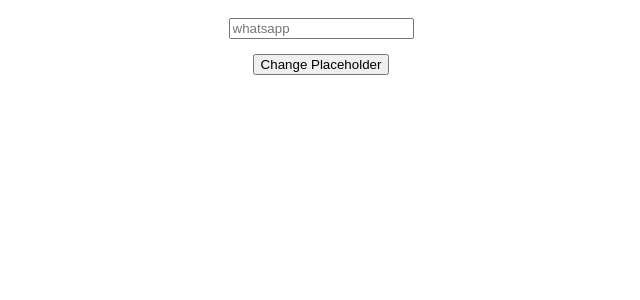
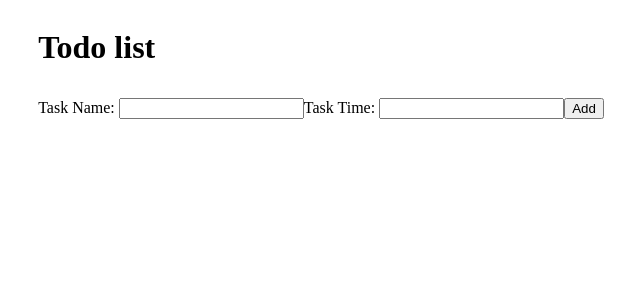
Before and after one commit to Amal-AM4/react-study-class, a React (Create React App) app: page / in a window 1280 px wide. Shown: the top 300 px of the page, without its empty margins (319-959 px from the left). Built offline with nearby package versions, Linux system fonts and the light colour scheme.

Commit message:
todo list

```diff
--- a/src/App.js
+++ b/src/App.js
@@ -1,29 +1,50 @@
 import { useEffect, useRef, useState } from "react";
 import './App.scss'
+import Task from "./components/Task";
 
 
 function App() {
 
+  // const [taskName, setTaskName] = useState("")
+  // const [time, setTime] = useState("")
+  const [taskList, setTaskList] = useState([])
 
-  const testInput = useRef(null)
+  const inputName = useRef(null)
+  const inputTime = useRef(null)
 
-  const [testValue, testState] = useState('')
+  const addTask = () => {
+    setTaskList([...taskList, {task: inputName.current.value, time: inputTime.current.value}])
 
-  const changePlaceHolder = () => {
-    testInput.current.placeholder = "youtube"
-    testInput.current.focus()
-    console.log(testInput);
+    // This will log the old value (because update hasn't applied yet)
+    console.log("Immediately after set:", taskList);
 
-    testState(testInput.current.value)
   }
 
+  useEffect(() => {
+    console.log("updated list" + taskList);
+  }, [taskList]);
+
   return (
-    <div className="App" style={{fontSize: 30}}>
+    <div className="App">
 
-      <input type="text" placeholder="whatsapp" ref={testInput} />
-      <button onClick={changePlaceHolder}>Change Placeholder</button>
+      <div class="container">
+        <h1>Todo list</h1>
 
-      <h1>{testValue}</h1>
+        <label>Task Name: </label>
+        <input type="text" id="task" ref={inputName} />
+
+        <label>Task Time: </label>
+        <input type="text" id="task" ref={inputTime} />
+
+        <button onClick={addTask}>Add</button>
+
+      </div>
+
+      {/* <Task taskName="do homework" time="20 minutes" /> */}
+
+      {taskList.map((task) => {
+        return <Task taskName={task.task} time={task.time} />
+      })}
 
     </div>
   );
--- /dev/null
+++ b/src/components/Task.js
@@ -0,0 +1,10 @@
+import React from 'react'
+
+export default function Task({taskName, time}) {
+  return (
+    <div className='task'>
+        <h1>TaskName: {taskName}</h1>
+        <h1>Time to complete: {time}</h1>
+    </div>
+  )
+}
```
